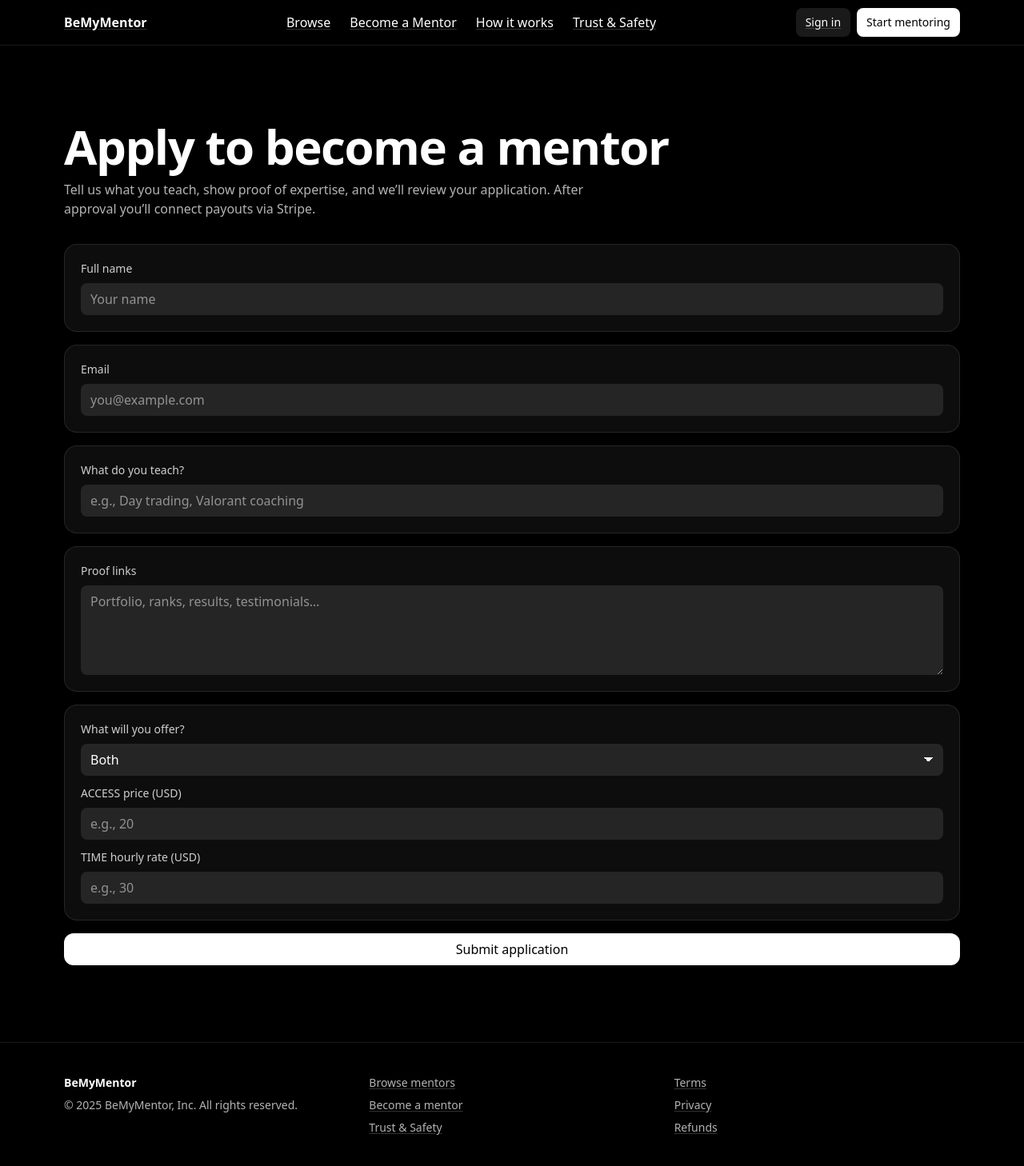
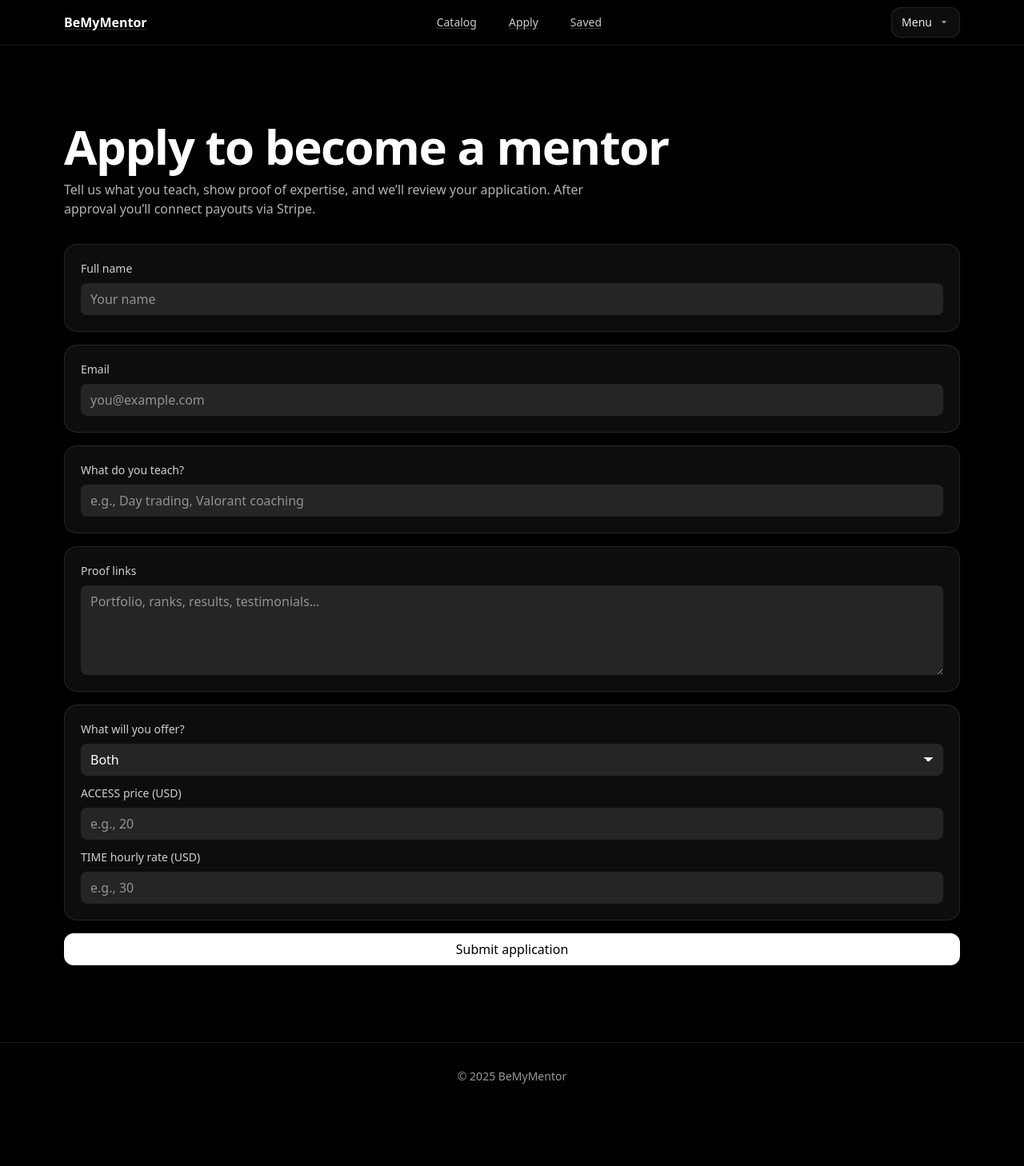
Before and after one commit to devannaastad/bemymentor, a Next.js app: page /apply in a window 1280 px wide. Shown: the whole page at 80% size. After the commit the page ends 1388 px from the top, so only its background shows below. Built offline with nearby package versions, Linux system fonts and the light colour scheme; no server answers.

Commit message:
This already looks good

```diff
--- a/app/layout.tsx
+++ b/app/layout.tsx
@@ -1,31 +1,25 @@
-import type { Metadata, Viewport } from "next";
+// app/layout.tsx
+import type { ReactNode } from "react";
 import "./globals.css";
-import Navbar from "@/components/common/Navbar";
-import Footer from "@/components/common/Footer";
+import Navbar from "@/components/layout/Navbar";
+import SessionProvider from "@/components/auth/SessionProvider";
 
-export const metadata: Metadata = {
-  metadataBase: new URL(process.env.NEXT_PUBLIC_SITE_URL ?? "http://localhost:3000"),
-  title: "BeMyMentor — Find verified mentors. Learn faster.",
-  description:
-    "A vetted, review-driven marketplace that connects learners with mentors for skills, strategies, and coaching.",
-  openGraph: { title: "BeMyMentor — Find verified mentors. Learn faster.", description: "A vetted, review-driven marketplace that connects learners with mentors for skills, strategies, and coaching.", type: "website", url: "/" },
-  twitter: { card: "summary_large_image", title: "BeMyMentor — Find verified mentors. Learn faster.", description: "A vetted, review-driven marketplace that connects learners with mentors." },
-  icons: { icon: "/favicon.ico" },
+export const metadata = {
+  title: "BeMyMentor",
+  description: "Connect mentors and learners.",
 };
 
-export const viewport: Viewport = {
-  width: "device-width",
-  initialScale: 1,
-  themeColor: "#000000",
-};
-
-export default function RootLayout({ children }: { children: React.ReactNode }) {
+export default function RootLayout({ children }: { children: ReactNode }) {
   return (
-    <html lang="en" className="bg-black text-white">
-      <body className="min-h-screen antialiased">
-        <Navbar />
-        <main>{children}</main>
-        <Footer />
+    <html lang="en">
+      <body className="bg-black text-white antialiased">
+        <SessionProvider>
+          <Navbar />
+          <main className="min-h-screen pb-safe-bottom">{children}</main>
+          <footer className="border-t border-white/10 py-8 text-center text-sm text-white/60">
+            © {new Date().getFullYear()} BeMyMentor
+          </footer>
+        </SessionProvider>
       </body>
     </html>
   );
--- /dev/null
+++ b/app/logout/page.tsx
@@ -0,0 +1,25 @@
+// app/logout/page.tsx
+"use client";
+
+import { useEffect } from "react";
+import { useRouter } from "next/navigation";
+import { useSession } from "@/components/auth/SessionProvider";
+
+export default function LogoutPage() {
+  const { signOut } = useSession();
+  const router = useRouter();
+
+  useEffect(() => {
+    signOut();
+    const t = setTimeout(() => router.push("/"), 500);
+    return () => clearTimeout(t);
+  }, [router, signOut]);
+
+  return (
+    <section className="section">
+      <div className="container">
+        <p className="muted">Signing you out…</p>
+      </div>
+    </section>
+  );
+}
--- /dev/null
+++ b/components/auth/SessionProvider.tsx
@@ -0,0 +1,53 @@
+// components/auth/SessionProvider.tsx
+"use client";
+
+import { createContext, useContext, useEffect, useMemo, useState } from "react";
+
+type User = { name: string; email: string };
+
+type Session = {
+  user: User | null;
+  signIn: (u: User) => void;
+  signOut: () => void;
+};
+
+const KEY = "bmm_user";
+const SessionCtx = createContext<Session | null>(null);
+
+export default function SessionProvider({ children }: { children: React.ReactNode }) {
+  const [user, setUser] = useState<User | null>(null);
+
+  useEffect(() => {
+    try {
+      const raw = localStorage.getItem(KEY);
+      if (raw) setUser(JSON.parse(raw));
+    } catch {}
+  }, []);
+
+  const value = useMemo<Session>(
+    () => ({
+      user,
+      signIn: (u: User) => {
+        try {
+          localStorage.setItem(KEY, JSON.stringify(u));
+        } catch {}
+        setUser(u);
+      },
+      signOut: () => {
+        try {
+          localStorage.removeItem(KEY);
+        } catch {}
+        setUser(null);
+      },
+    }),
+    [user]
+  );
+
+  return <SessionCtx.Provider value={value}>{children}</SessionCtx.Provider>;
+}
+
+export function useSession() {
+  const ctx = useContext(SessionCtx);
+  if (!ctx) throw new Error("useSession must be used within SessionProvider");
+  return ctx;
+}
--- a/components/layout/NavDropdown.tsx
+++ b/components/layout/NavDropdown.tsx
@@ -4,10 +4,12 @@
 import { useEffect, useRef, useState } from "react";
 import Link from "next/link";
 import { cn } from "@/components/common/cn";
+import { useSession } from "@/components/auth/SessionProvider";
 
 export default function NavDropdown() {
   const [open, setOpen] = useState(false);
   const ref = useRef<HTMLDivElement | null>(null);
+  const { user } = useSession();
 
   useEffect(() => {
     function onKey(e: KeyboardEvent) {
@@ -48,6 +50,13 @@ export default function NavDropdown() {
           role="menu"
           className="absolute right-0 z-50 mt-2 w-64 overflow-hidden rounded-2xl border border-white/10 bg-black/95 p-2 shadow-2xl backdrop-blur"
         >
+          {user && (
+            <div className="mb-2 rounded-lg bg-white/5 px-3 py-2 text-xs text-white/80">
+              Signed in as <span className="font-medium text-white">{user.name}</span>
+              <div className="truncate text-white/60">{user.email}</div>
+            </div>
+          )}
+
           <MenuLink href="/" label="Home" />
           <MenuLink href="/catalog" label="Browse Catalog" />
           <MenuLink href="/saved" label="Saved Mentors" />
@@ -64,9 +73,12 @@ export default function NavDropdown() {
           <Divider />
 
           <MenuLink href="/settings" label="Settings" />
-          {/* Auth stubs — wire to real auth later */}
-          <MenuLink href="/login" label="Sign in" />
-          <MenuLink href="/logout" label="Sign out" />
+
+          {!user ? (
+            <MenuLink href="/login" label="Sign in" />
+          ) : (
+            <MenuLink href="/logout" label="Sign out" />
+          )}
         </div>
       )}
     </div>
--- /dev/null
+++ b/components/layout/Navbar.tsx
@@ -0,0 +1,42 @@
+// components/layout/Navbar.tsx
+"use client";
+
+import Link from "next/link";
+import NavDropdown from "./NavDropdown";
+
+export default function Navbar() {
+  return (
+    <header className="sticky top-0 z-40 w-full border-b border-white/10 bg-black/60 backdrop-blur">
+      <div className="container mx-auto flex h-14 items-center justify-between px-4">
+        <Link href="/" className="font-semibold text-white">
+          BeMyMentor
+        </Link>
+
+        <nav className="hidden gap-4 md:flex">
+          <NavLink href="/catalog" label="Catalog" />
+          <NavLink href="/apply" label="Apply" />
+          <NavLink href="/saved" label="Saved" />
+        </nav>
+
+        <div className="md:hidden" aria-label="Menu">
+          <NavDropdown />
+        </div>
+
+        <div className="hidden md:block">
+          <NavDropdown />
+        </div>
+      </div>
+    </header>
+  );
+}
+
+function NavLink({ href, label }: { href: string; label: string }) {
+  return (
+    <Link
+      href={href}
+      className="rounded-lg px-3 py-2 text-sm text-white/80 hover:bg-white/10 hover:text-white focus:outline-none focus:ring-2 focus:ring-white/40"
+    >
+      {label}
+    </Link>
+  );
+}
```
